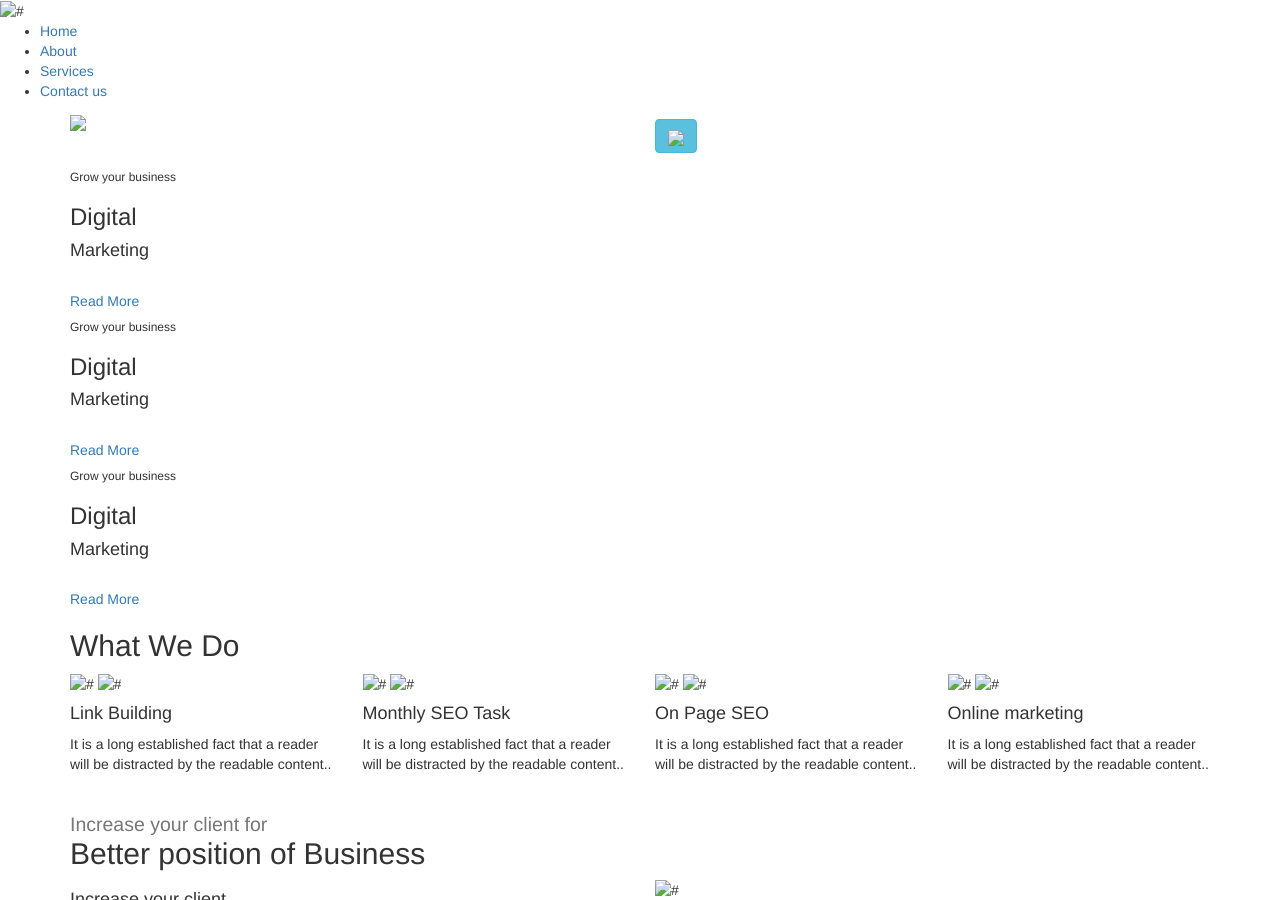
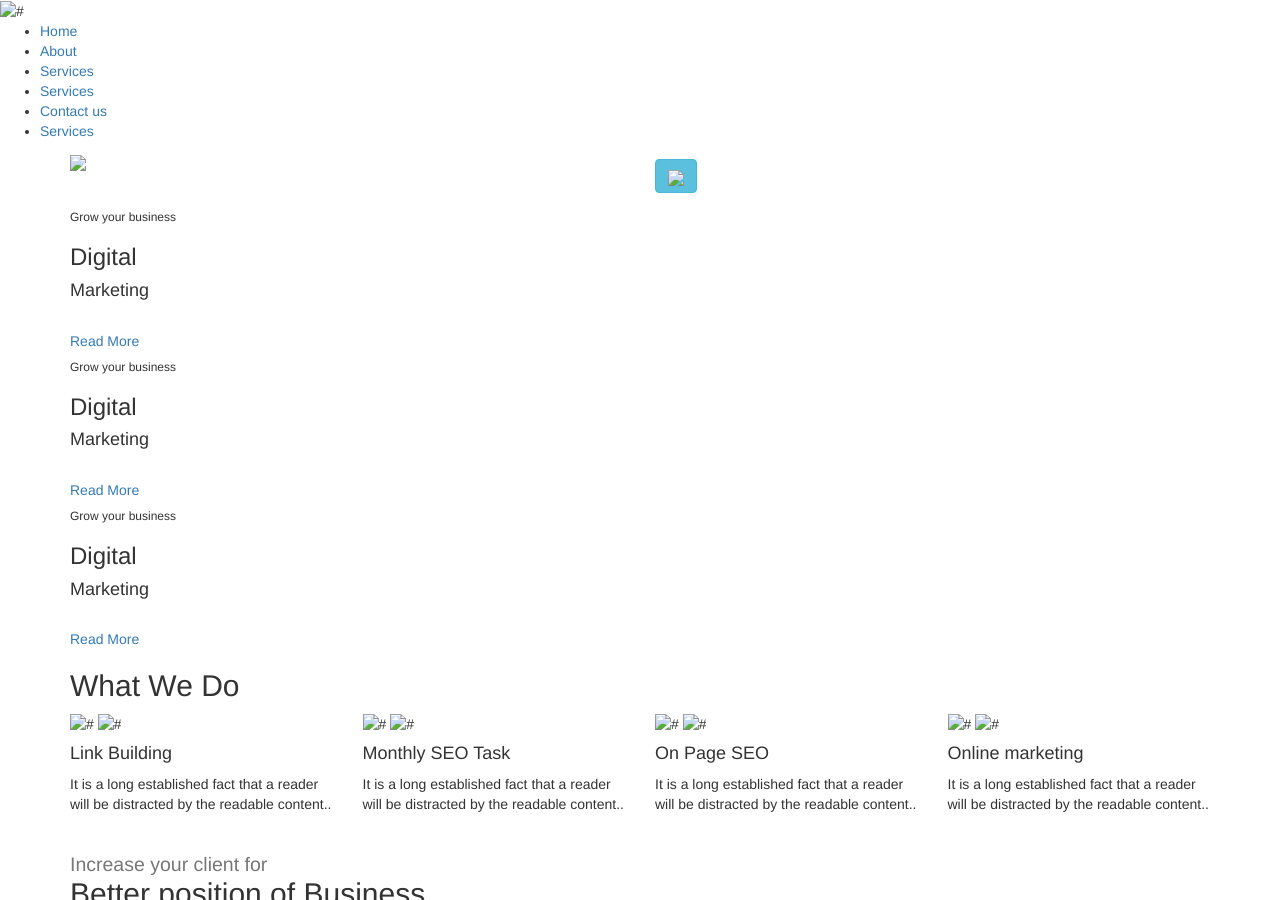
Before and after one commit to bregreen/bregreen.github.io, a Jekyll site: the page built from blog/index.html, in a window 1280 px wide and 900 px high. Built offline with Jekyll 4.4.1, drawn with Linux system fonts in a browser that asks for light colours; nearby versions of some CDN libraries; library files that are not in the unit come from our copies; comment, search, counter and statistics services are not loaded.

Commit message:
Update default.html

```diff
--- a/_layouts/default.html
+++ b/_layouts/default.html
@@ -41,10 +41,12 @@
       <nav id="sidebar">
          <div class="menu_section">
             <ul>
-               <li><a href="index.html">Home</a></li>
-               <li><a href="about.html">About</a></li>
-               <li><a href="services.html">Services</a></li>
-               <li><a href="contact.html">Contact us</a></li>
+               <li><a href="/">Home</a></li>
+               <li><a href="/about">About</a></li>
+               <li><a href="/services">Services</a></li>
+               <li><a href="/services">Services</a></li>
+               <li><a href="/blog">Contact us</a></li>
+               <li><a href="/services">Services</a></li>
             </ul>
          </div>
       </nav>
```
